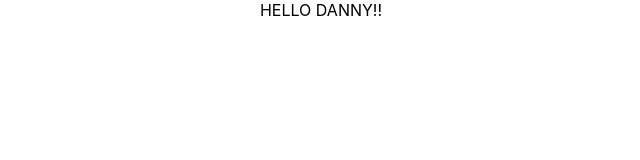
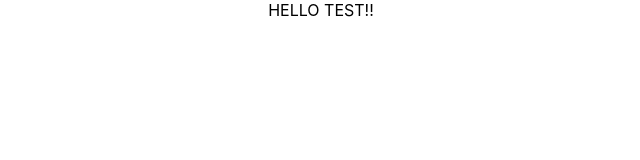
Before and after one commit to jelthomas/Learnosity, a React (Create React App) app: page / in a window 1280 px wide. Shown: the top 160 px of the page, without its empty margins (319-959 px from the left). Built offline with nearby package versions, Linux system fonts and the light colour scheme.

Commit message:
Testing Auto Deployment

```diff
--- a/src/App.js
+++ b/src/App.js
@@ -18,7 +18,7 @@ function App() {
           Learn React
         </a>
       </header> */}
-      HELLO DANNY!!
+      HELLO TEST!!
     </div>
   );
 }
```
